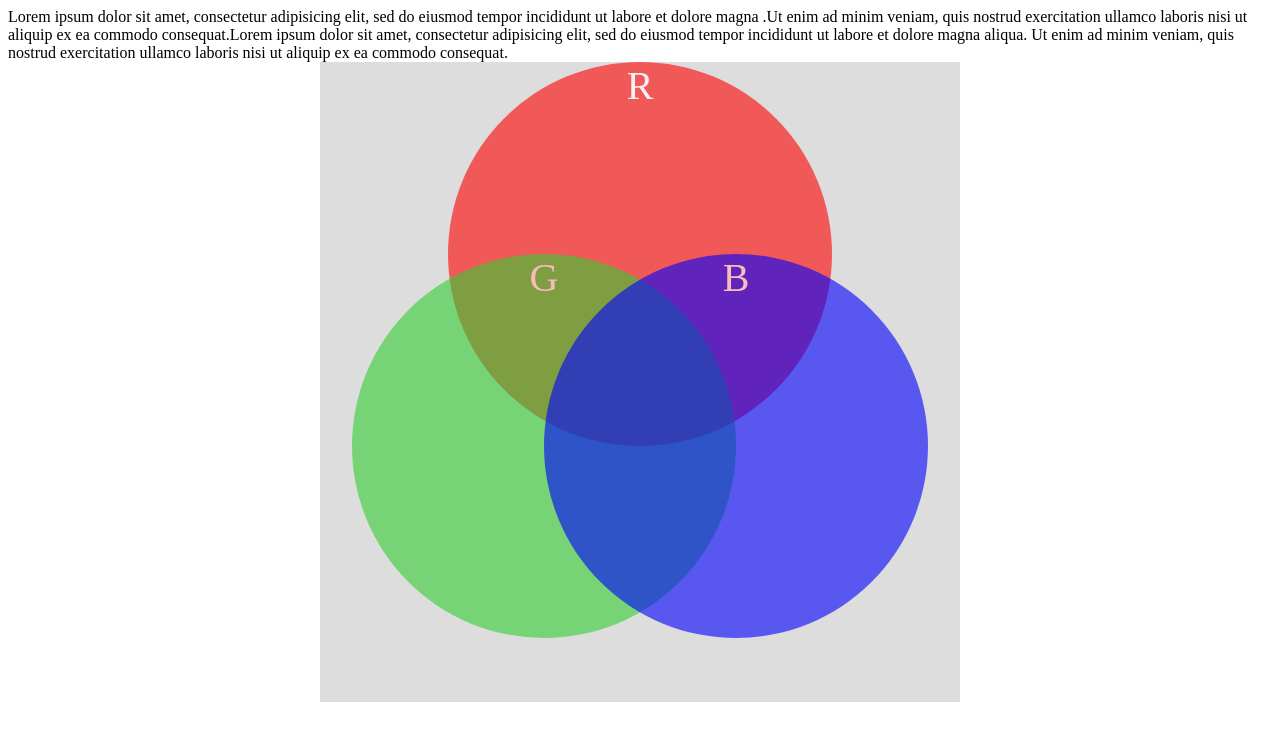
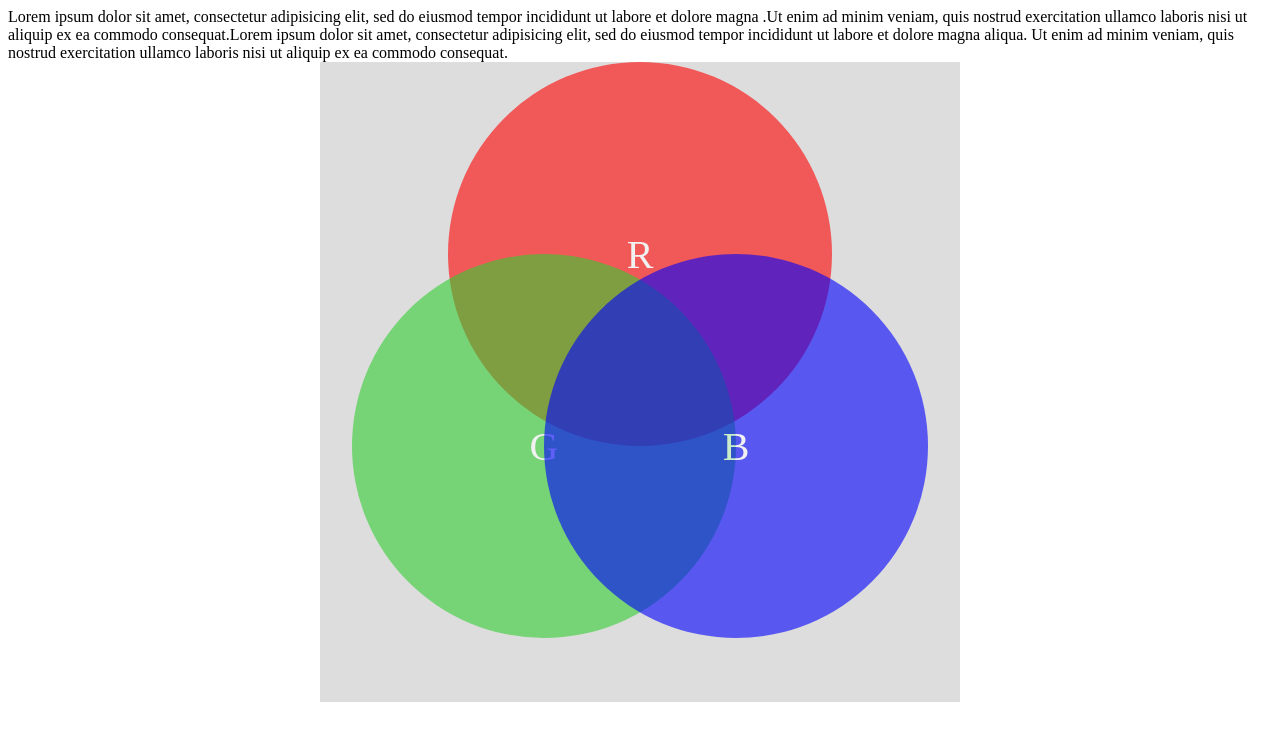
Before and after one commit to IndreRod88/frontendkursas2, a plain HTML site: page NamuDarbas8/index.html in a window 1280 px wide. Drawn offline with Linux system fonts and the light colour scheme.

Commit message:
NamuDarbas

```diff
--- a/NamuDarbas3/styles.css
+++ b/NamuDarbas3/styles.css
@@ -19,7 +19,7 @@
     font-size: 14px;
     top:50%;
     left:50%;
-    color: white;
     position: absolute;
     transform: translate(-50%, -50%);
+    color: white;
 }
--- a/NamuDarbas8/index.html
+++ b/NamuDarbas8/index.html
@@ -11,11 +11,14 @@
 ipsum dolor sit amet, consectetur adipisicing elit, sed do eiusmod tempor incididunt ut labore et dolore magna aliqua.
 Ut enim ad minim veniam, quis nostrud exercitation ullamco laboris nisi ut aliquip ex ea commodo consequat.
 <div align="center">
-<div class="block">
-<div align="center" class="circle_red text">R</div>
-<div align="center" class="circle_green text">G</div>
-<div align="center" class="circle_blue text">B</div>
+<div align="center" class="block">
+<div class="circle_red text">
+    <div class="rgb">R</div></div>
+    <div class="circle_green text">
+        <div class="rgb">G</div></div>
+    <div class="circle_blue text">
+        <div class="rgb">B</div></div>
 </div>
 </div>
 </body>
-</html
+</html>
--- a/NamuDarbas8/styles.css
+++ b/NamuDarbas8/styles.css
@@ -43,8 +43,11 @@
     height: 50vw;
     position: relative;
 }
-.text {
+.rgb {
     font-size: 40px;
     color: white;
+    top:50%;
+    left:50%;
     position: absolute;
+    transform: translate(-50%, -50%);
 }
--- a/NamuDarbas9/styles.css
+++ b/NamuDarbas9/styles.css
@@ -1,5 +1,7 @@
 html, body {
-    text-align:left;
+    text-align:center;
+
+
 }
 * {
     box-sizing: border-box;
```
